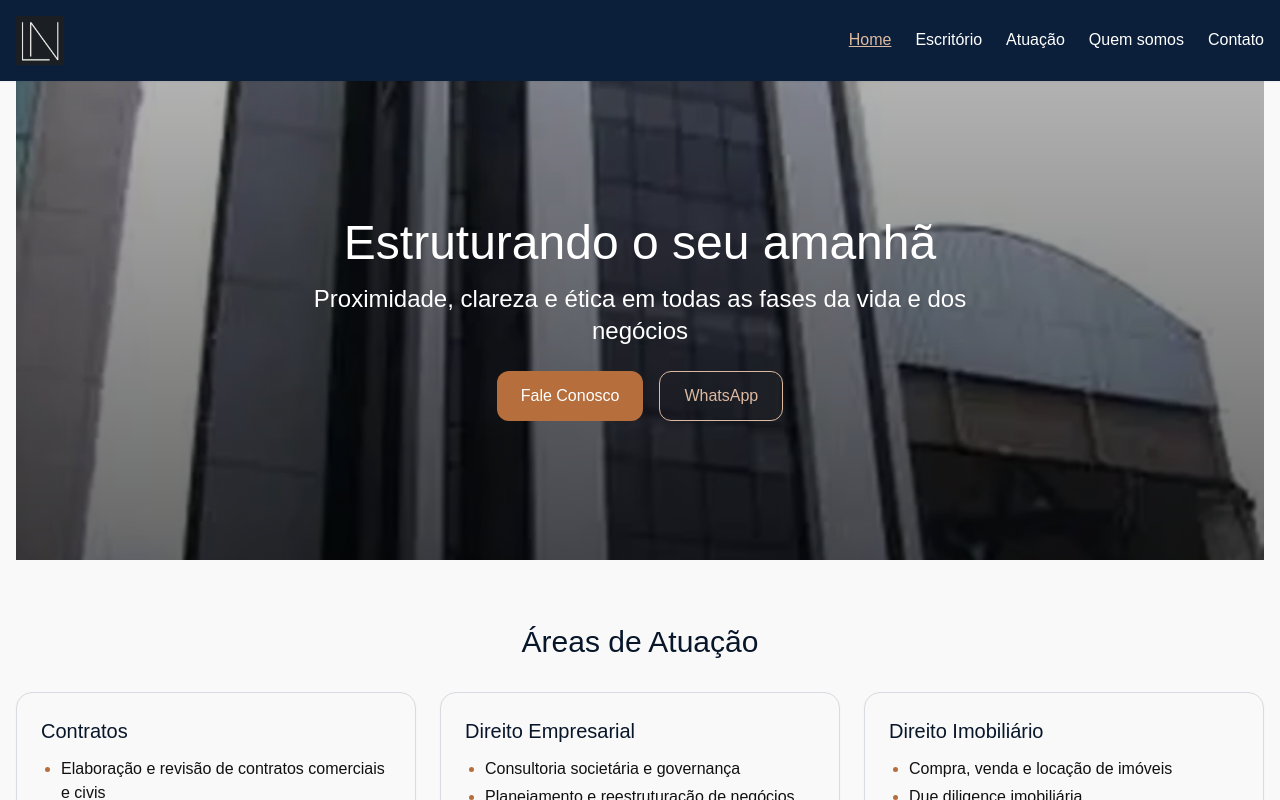
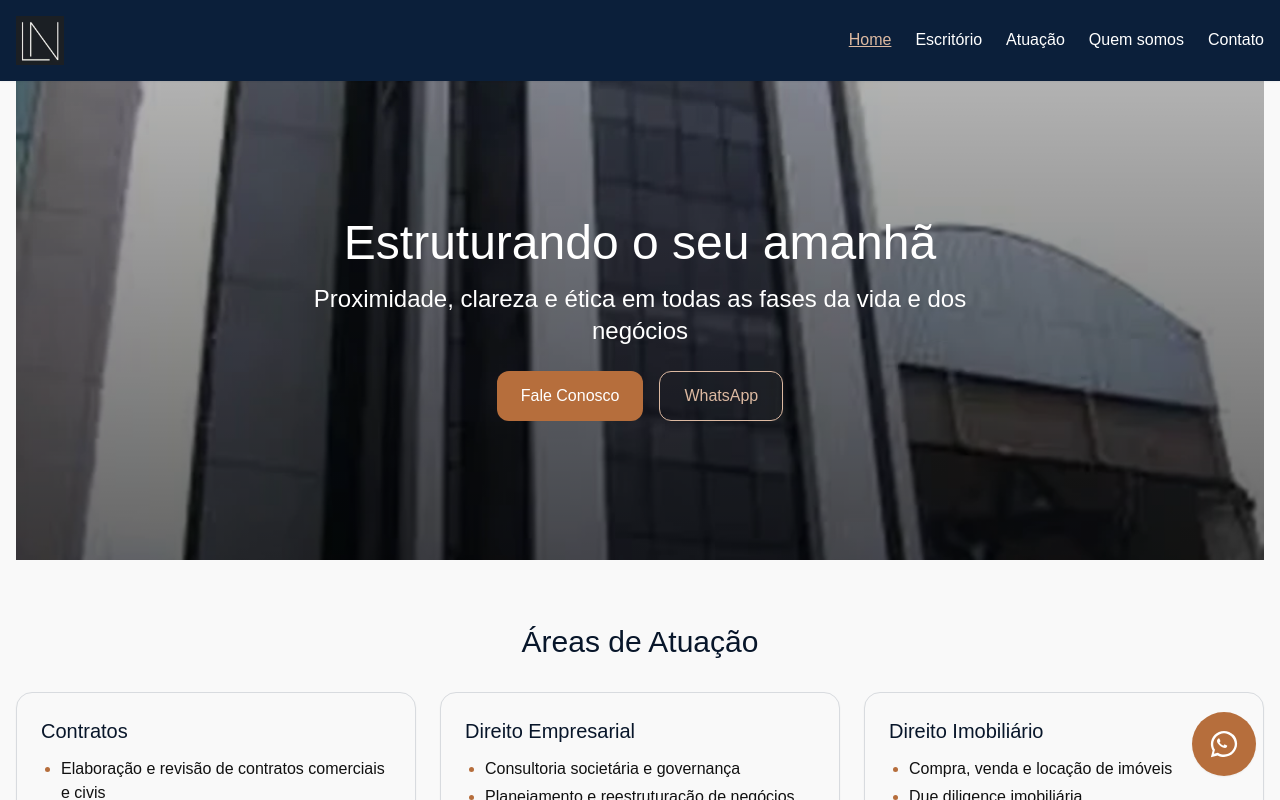
Before and after one commit to vmvaz1935/lellinobresite, a Next.js app: page / in a window 1280 px wide. Shown: the top 800 px of the page. Built offline with nearby package versions, Linux system fonts and the light colour scheme; no server answers.

Commit message:
feat(ui): adicionar botão flutuante do WhatsApp em todas as páginas

```diff
--- a/app/layout.tsx
+++ b/app/layout.tsx
@@ -3,6 +3,7 @@ import type { Metadata } from 'next';
 import Header from '../components/Header';
 import Footer from '../components/Footer';
 import SkipToContent from '../components/SkipToContent';
+import WhatsAppFloat from '../components/WhatsAppFloat';
 import { legalServiceLd, organizationLd, personChristineLd, personMateusLd } from '../lib/schema';
 
 export const metadata: Metadata = {
@@ -58,6 +59,7 @@ export default function RootLayout({ children }: { children: React.ReactNode })
           {children}
         </main>
         <Footer />
+        <WhatsAppFloat />
       </body>
     </html>
   );
--- /dev/null
+++ b/components/WhatsAppFloat.tsx
@@ -0,0 +1,24 @@
+export default function WhatsAppFloat() {
+  return (
+    <a
+      href="https://wa.me/5511910555566"
+      className="fixed bottom-4 right-4 md:bottom-6 md:right-6 z-50 inline-flex items-center justify-center w-14 h-14 md:w-16 md:h-16 rounded-full bg-brand-accent-500 text-text-on-accent shadow-card hover:bg-brand-accent-600 focus:outline-none focus-visible:ring-2 focus-visible:ring-brand-accent-300"
+      target="_blank"
+      rel="noopener noreferrer"
+      aria-label="Conversar no WhatsApp"
+      title="Conversar no WhatsApp"
+    >
+      <svg
+        xmlns="http://www.w3.org/2000/svg"
+        viewBox="0 0 32 32"
+        width="28"
+        height="28"
+        aria-hidden="true"
+        fill="currentColor"
+      >
+        <path d="M19.11 17.39c-.29-.14-1.69-.83-1.95-.92-.26-.1-.45-.14-.64.14-.19.29-.74.92-.91 1.11-.17.19-.34.22-.63.07-.29-.14-1.23-.45-2.34-1.43-.86-.76-1.44-1.69-1.61-1.98-.17-.29-.02-.45.12-.6.12-.12.29-.31.43-.46.14-.14.19-.24.29-.41.1-.19.05-.34-.02-.48-.07-.14-.64-1.54-.88-2.1-.23-.55-.46-.48-.64-.48-.17 0-.36-.02-.55-.02-.19 0-.5.07-.76.34-.26.26-1.01.98-1.01 2.39 0 1.4 1.03 2.75 1.17 2.94.14.19 2.02 3.09 4.89 4.33.68.29 1.21.46 1.63.59.68.22 1.31.19 1.8.12.55-.07 1.69-.69 1.93-1.36.24-.67.24-1.24.17-1.36-.07-.12-.26-.19-.55-.33z"/>
+        <path d="M26.67 5.33C23.81 2.46 20.09 1 16 1 7.72 1 1 7.72 1 16c0 2.62.69 5.18 2 7.43L1 31l7.75-1.97c2.17 1.19 4.63 1.81 7.25 1.81 8.28 0 15-6.72 15-15 0-4.09-1.46-7.81-4.33-10.67zM16 28c-2.33 0-4.53-.62-6.48-1.79l-.47-.28-4.6 1.17 1.23-4.48-.31-.52C4.3 20.89 3.67 18.49 3.67 16 3.67 9.5 9.5 3.67 16 3.67S28.33 9.5 28.33 16 22.5 28 16 28z"/>
+      </svg>
+    </a>
+  );
+}
```
